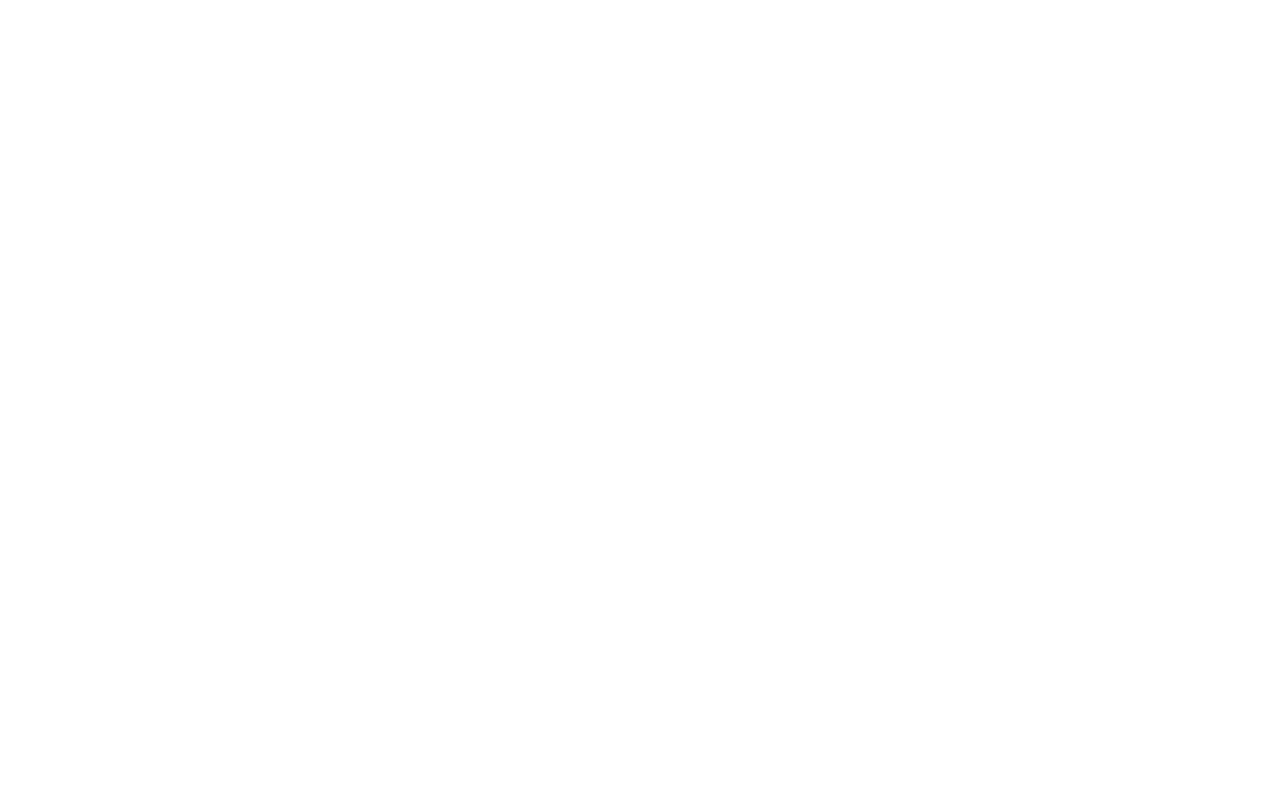
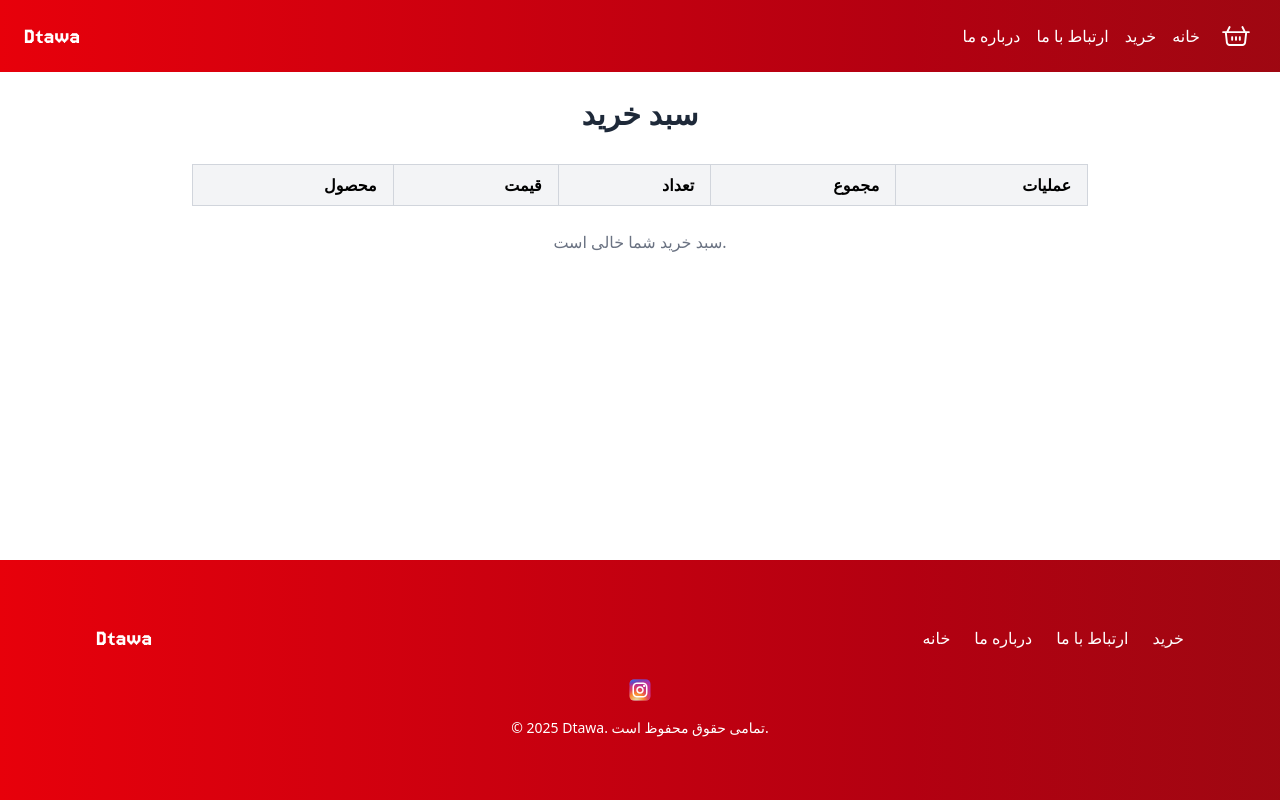
Before and after one commit to Mxhrshad/Dtawa, a React (Vite) app: page /cart in a window 1280 px wide. Before the commit this address had no page. Built offline with nearby package versions, Linux system fonts and the light colour scheme.

Commit message:
Implement cart functionality: add CartProvider, Cart page, and integrate cart context in Product and Navbar components

```diff
--- a/src/App.jsx
+++ b/src/App.jsx
@@ -3,7 +3,8 @@
 import Shop from "./pages/Shop/Shop";
 import Socks from "./pages/Socks/Socks";
 import Keychains from "./pages/Keychains/Keychains";
-import Product from "./pages/Product/Product"; // Import the Product page
+import Product from "./pages/Product/Product";
+import Cart from "./pages/Cart/Cart";
 
 function App() {
   return (
@@ -15,6 +16,7 @@
       <Route path="/shop/keychains" element={<Keychains />} />
       <Route path="/shop/keychains/:page" element={<Keychains />} />
       <Route path="/product/:id" element={<Product />} />
+      <Route path="/cart" element={<Cart />} />
     </Routes>
   );
 }
--- a/src/components/Navbar/Navbar.jsx
+++ b/src/components/Navbar/Navbar.jsx
@@ -1,6 +1,12 @@
 import { Link } from "react-router-dom";
+import { useCart } from "../../context/CartContext";
 
 export default function Navbar({ hasBackground }) {
+  const { cart } = useCart(); // Access the cart from the context
+
+  // Calculate the total number of items in the cart
+  const cartItemCount = cart.reduce((total, item) => total + item.quantity, 0);
+
   return (
     <nav className="w-full text-white bg-gradient-to-r from-red-600 to-red-800">
       <div className="flex flex-col md:flex-row items-center justify-between px-4 sm:px-6 py-4">
@@ -36,9 +42,11 @@
               className="w-6 sm:w-8 h-6 sm:h-8"
             />
             {/* Cart Item Count */}
-            <span className="absolute top-0 right-0 w-4 sm:w-5 h-4 sm:h-5 bg-red-600 text-white text-xs font-bold rounded-full flex items-center justify-center">
-              3
-            </span>
+            {cartItemCount > 0 && (
+              <span className="absolute top-0 right-0 w-4 sm:w-5 h-4 sm:h-5 bg-red-600 text-white text-xs font-bold rounded-full flex items-center justify-center">
+                {cartItemCount}
+              </span>
+            )}
           </Link>
         </div>
       </div>
--- a/src/components/ProductItem/ProductItem.jsx
+++ b/src/components/ProductItem/ProductItem.jsx
@@ -1,7 +1,12 @@
 import { Link } from "react-router-dom";
+import { useCart } from "../../context/CartContext";
 
 export default function ProductItem({ id, name, price, image }) {
-  console.log("ProductItem Props:", { id, name, price, image }); // Debugging
+  const { addToCart } = useCart();
+
+  const handleAddToCart = () => {
+    addToCart({ id, name, price, image });
+  };
 
   return (
     <div className="h-auto rounded-xl shadow-md flex flex-col items-center justify-center p-2 sm:p-4 bg-white hover:scale-105 transition-transform duration-300">
@@ -18,7 +23,10 @@
           <p className="text-xs sm:text-sm md:text-base font-semibold text-gray-700">
             {price}
           </p>
-          <button className="bg-red-700 text-white w-7 h-7 sm:w-8 sm:h-8 md:w-10 md:h-10 flex items-center justify-center rounded-md sm:rounded-lg hover:bg-red-800 transition-transform duration-300">
+          <button
+            onClick={handleAddToCart}
+            className="bg-red-700 text-white w-7 h-7 sm:w-8 sm:h-8 md:w-10 md:h-10 flex items-center justify-center rounded-md sm:rounded-lg hover:bg-red-800 transition-transform duration-300"
+          >
             <svg
               xmlns="http://www.w3.org/2000/svg"
               fill="none"
--- /dev/null
+++ b/src/context/CartContext.jsx
@@ -0,0 +1,40 @@
+import { createContext, useContext, useState } from "react";
+
+const CartContext = createContext();
+
+export function CartProvider({ children }) {
+  const [cart, setCart] = useState([]);
+
+  // Function to add a product to the cart
+  const addToCart = (product) => {
+    setCart((prevCart) => {
+      const existingProduct = prevCart.find((item) => item.id === product.id);
+      if (existingProduct) {
+        // If the product already exists, increase its quantity
+        return prevCart.map((item) =>
+          item.id === product.id
+            ? { ...item, quantity: item.quantity + 1 }
+            : item
+        );
+      } else {
+        // Otherwise, add the product with a quantity of 1
+        return [...prevCart, { ...product, quantity: 1 }];
+      }
+    });
+  };
+
+  // Function to remove a product from the cart
+  const removeFromCart = (productId) => {
+    setCart((prevCart) => prevCart.filter((item) => item.id !== productId));
+  };
+
+  return (
+    <CartContext.Provider value={{ cart, addToCart, removeFromCart }}>
+      {children}
+    </CartContext.Provider>
+  );
+}
+
+export function useCart() {
+  return useContext(CartContext);
+}
--- a/src/main.jsx
+++ b/src/main.jsx
@@ -1,13 +1,16 @@
-import { StrictMode } from 'react'
-import { createRoot } from 'react-dom/client'
-import { BrowserRouter } from 'react-router-dom'
-import './index.css'
-import App from './App.jsx'
+import React from "react";
+import ReactDOM from "react-dom/client";
+import App from "./App";
+import "./index.css";
+import { CartProvider } from "./context/CartContext";
+import { BrowserRouter } from "react-router-dom";
 
-createRoot(document.getElementById('root')).render(
-  <StrictMode>
+ReactDOM.createRoot(document.getElementById("root")).render(
+  <React.StrictMode>
     <BrowserRouter>
-      <App />
+      <CartProvider>
+        <App />
+      </CartProvider>
     </BrowserRouter>
-  </StrictMode>,
-)
+  </React.StrictMode>
+);
--- /dev/null
+++ b/src/pages/Cart/Cart.jsx
@@ -0,0 +1,81 @@
+import Footer from "../../components/Footer/Footer";
+import Navbar from "../../components/Navbar/Navbar";
+import { useCart } from "../../context/CartContext";
+
+export default function Cart() {
+  const { cart, removeFromCart } = useCart();
+
+  return (
+    <div className="flex flex-col min-h-screen">
+      {/* Navbar */}
+      <Navbar />
+
+      {/* Main Content */}
+      <div className="flex-grow flex flex-col items-center w-full p-4 sm:p-6">
+        <h1 className="text-2xl sm:text-3xl font-bold text-gray-800 mb-6 sm:mb-8">
+          سبد خرید
+        </h1>
+
+        {/* Cart Table */}
+        <div className="w-full max-w-4xl overflow-x-auto">
+          <table className="w-full border-collapse border border-gray-300 text-right">
+            <thead className="bg-gray-100">
+              <tr>
+                <th className="border border-gray-300 px-2 sm:px-4 py-2">محصول</th>
+                <th className="border border-gray-300 px-2 sm:px-4 py-2">قیمت</th>
+                <th className="border border-gray-300 px-2 sm:px-4 py-2">تعداد</th>
+                <th className="border border-gray-300 px-2 sm:px-4 py-2">مجموع</th>
+                <th className="border border-gray-300 px-2 sm:px-4 py-2">عملیات</th>
+              </tr>
+            </thead>
+            <tbody>
+              {cart.map((item) => (
+                <tr key={item.id}>
+                  <td className="border border-gray-300 px-2 sm:px-4 py-2">
+                    <div className="flex flex-col sm:flex-row items-start sm:items-center gap-2 sm:gap-4">
+                      <img
+                        src={item.image}
+                        alt={item.name}
+                        className="w-12 h-12 sm:w-16 sm:h-16 object-contain rounded-lg"
+                      />
+                      <span className="text-sm sm:text-base break-words max-w-[150px] sm:max-w-none">
+                        {item.name}
+                      </span>
+                    </div>
+                  </td>
+                  <td className="border border-gray-300 px-2 sm:px-4 py-2 text-sm sm:text-base whitespace-nowrap">
+                    {item.price}
+                  </td>
+                  <td className="border border-gray-300 px-2 sm:px-4 py-2 text-sm sm:text-base">
+                    {item.quantity}
+                  </td>
+                  <td className="border border-gray-300 px-2 sm:px-4 py-2 text-sm sm:text-base whitespace-nowrap">
+                    {item.quantity * parseInt(item.price.replace(/,/g, ""))} تومان
+                  </td>
+                  <td className="border border-gray-300 px-2 sm:px-4 py-2 text-sm sm:text-base">
+                    <button
+                      onClick={() => removeFromCart(item.id)}
+                      className="text-red-600 hover:underline"
+                    >
+                      حذف
+                    </button>
+                  </td>
+                </tr>
+              ))}
+            </tbody>
+          </table>
+        </div>
+
+        {/* Empty Cart Message */}
+        {cart.length === 0 && (
+          <p className="text-gray-500 text-center mt-6">
+            سبد خرید شما خالی است.
+          </p>
+        )}
+      </div>
+
+      {/* Footer */}
+      <Footer />
+    </div>
+  );
+}
--- a/src/pages/Product/Product.jsx
+++ b/src/pages/Product/Product.jsx
@@ -3,11 +3,13 @@
 import { getKeychains, getSocks } from "../../services/api";
 import Navbar from "../../components/Navbar/Navbar";
 import Footer from "../../components/Footer/Footer";
+import { useCart } from "../../context/CartContext";
 
 export default function Product() {
   const { id } = useParams(); // Get the product ID from the URL
   const [product, setProduct] = useState(null);
   const [loading, setLoading] = useState(true);
+  const { addToCart } = useCart();
 
   useEffect(() => {
     async function fetchProduct() {
@@ -51,6 +53,10 @@
     );
   }
 
+  const handleAddToCart = () => {
+    addToCart(product);
+  };
+
   return (
     <div className="flex flex-col w-full h-full">
       {/* Navbar */}
@@ -66,7 +72,7 @@
           <img
             src={product.image}
             alt={product.title}
-            className="w-full h-full object-contain rounded-lg" // Added rounded corners
+            className="w-full h-full object-contain rounded-lg"
           />
         </div>
 
@@ -90,7 +96,10 @@
           </p>
 
           {/* Add to Cart Button */}
-          <button className="bg-red-600 text-white px-8 py-4 rounded-md hover:bg-red-700 transition-colors duration-300">
+          <button
+            onClick={handleAddToCart}
+            className="bg-red-600 text-white px-8 py-4 rounded-md hover:bg-red-700 transition-colors duration-300"
+          >
             افزودن به سبد خرید
           </button>
         </div>
```
